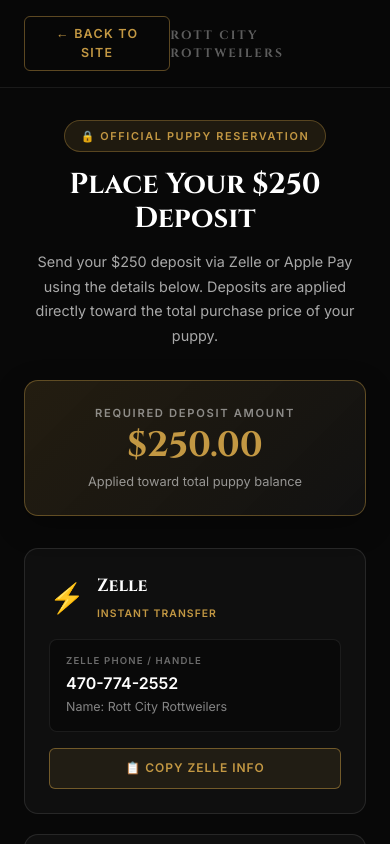
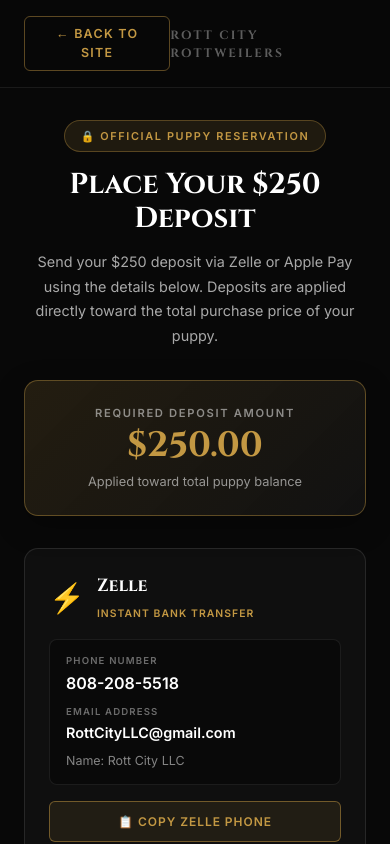
Before and after one commit to desirexr/rottcityrottweilers, a React (Vite) app: page / in a window 390 px wide. Both pictures are taken after a click on the button "🔒 PLACE $250 DEPOSIT NOW". Shown: the top 844 px of the page. Built offline with nearby package versions, Linux system fonts and the light colour scheme.

Commit message:
feat: update Zelle & Apple Pay details with phone 808-208-5518 and email RottCityLLC@gmail.com

```diff
--- a/src/components/DepositModal.jsx
+++ b/src/components/DepositModal.jsx
@@ -3,11 +3,9 @@
 export default function DepositModal({ onClose, zelleDetails, applePayDetails }) {
   const [copiedField, setCopiedField] = useState(null);
 
-  const zelleHandle = zelleDetails?.handle || '470-774-2552';
-  const zelleName   = zelleDetails?.name || 'Rott City Rottweilers';
-
-  const applePayHandle = applePayDetails?.handle || '470-774-2552';
-  const applePayName   = applePayDetails?.name || 'Rott City Rottweilers';
+  const phoneHandle = zelleDetails?.phone || '808-208-5518';
+  const emailHandle = zelleDetails?.email || 'RottCityLLC@gmail.com';
+  const accountName = zelleDetails?.name || 'Rott City LLC';
 
   const handleCopy = (text, field) => {
     navigator.clipboard.writeText(text);
@@ -399,17 +397,24 @@
               <span className="dep-card-icon">⚡</span>
               <div>
                 <h3 className="dep-card-title">Zelle</h3>
-                <span className="dep-card-tag">Instant Transfer</span>
+                <span className="dep-card-tag">Instant Bank Transfer</span>
               </div>
             </div>
             <div className="dep-info-box">
-              <div className="dep-info-label">Zelle Phone / Handle</div>
-              <div className="dep-info-val">{zelleHandle}</div>
-              <div className="dep-info-name">Name: {zelleName}</div>
+              <div className="dep-info-label">Phone Number</div>
+              <div className="dep-info-val">{phoneHandle}</div>
+              <div className="dep-info-label" style={{ marginTop: '0.6rem' }}>Email Address</div>
+              <div className="dep-info-val" style={{ fontSize: '0.9rem', wordBreak: 'break-all' }}>{emailHandle}</div>
+              <div className="dep-info-name" style={{ marginTop: '0.5rem' }}>Name: {accountName}</div>
             </div>
-            <button className="dep-copy-btn" onClick={() => handleCopy(zelleHandle, 'zelle')}>
-              {copiedField === 'zelle' ? '✓ Copied to Clipboard!' : '📋 Copy Zelle Info'}
-            </button>
+            <div style={{ display: 'flex', flexDirection: 'column', gap: '0.5rem' }}>
+              <button className="dep-copy-btn" onClick={() => handleCopy(phoneHandle, 'zelle-phone')}>
+                {copiedField === 'zelle-phone' ? '✓ Phone Copied!' : '📋 Copy Zelle Phone'}
+              </button>
+              <button className="dep-copy-btn" onClick={() => handleCopy(emailHandle, 'zelle-email')} style={{ background: 'rgba(255,255,255,0.05)', color: '#fff', borderColor: 'rgba(255,255,255,0.2)' }}>
+                {copiedField === 'zelle-email' ? '✓ Email Copied!' : '📋 Copy Zelle Email'}
+              </button>
+            </div>
           </div>
 
           {/* Apple Pay */}
@@ -422,13 +427,20 @@
               </div>
             </div>
             <div className="dep-info-box">
-              <div className="dep-info-label">Apple Pay Handle</div>
-              <div className="dep-info-val">{applePayHandle}</div>
-              <div className="dep-info-name">Name: {applePayName}</div>
+              <div className="dep-info-label">Phone Number</div>
+              <div className="dep-info-val">{phoneHandle}</div>
+              <div className="dep-info-label" style={{ marginTop: '0.6rem' }}>Email Address</div>
+              <div className="dep-info-val" style={{ fontSize: '0.9rem', wordBreak: 'break-all' }}>{emailHandle}</div>
+              <div className="dep-info-name" style={{ marginTop: '0.5rem' }}>Name: {accountName}</div>
             </div>
-            <button className="dep-copy-btn" onClick={() => handleCopy(applePayHandle, 'apple')}>
-              {copiedField === 'apple' ? '✓ Copied to Clipboard!' : '📋 Copy Apple Pay Info'}
-            </button>
+            <div style={{ display: 'flex', flexDirection: 'column', gap: '0.5rem' }}>
+              <button className="dep-copy-btn" onClick={() => handleCopy(phoneHandle, 'apple-phone')}>
+                {copiedField === 'apple-phone' ? '✓ Phone Copied!' : '📋 Copy Apple Pay Phone'}
+              </button>
+              <button className="dep-copy-btn" onClick={() => handleCopy(emailHandle, 'apple-email')} style={{ background: 'rgba(255,255,255,0.05)', color: '#fff', borderColor: 'rgba(255,255,255,0.2)' }}>
+                {copiedField === 'apple-email' ? '✓ Email Copied!' : '📋 Copy Apple Pay Email'}
+              </button>
+            </div>
           </div>
 
         </div>
```
